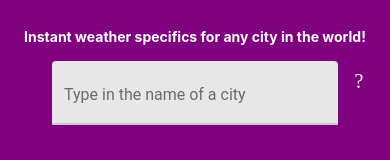
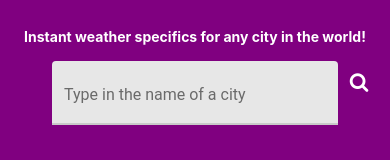
Before and after one commit to salvariable/CitySensations, a React Native app: screen / in a window 390 px wide. Shown: the part 338-498 px from the top of the page. Built offline with nearby package versions, Linux system fonts and the light colour scheme.

Commit message:
Fix icons, key differenciator and add created property with moment

```diff
--- a/App.js
+++ b/App.js
@@ -9,7 +9,7 @@
 import React from 'react';
 import {StyleSheet, View} from 'react-native';
 import {Provider as PaperProvider} from 'react-native-paper';
-import MaterialCommunityIcons from 'react-native-vector-icons/MaterialCommunityIcons';
+import FontAwesome from 'react-native-vector-icons/FontAwesome';
 import DataTopCard from './src/components/DataTopCard';
 import MapScreen from './src/components/MapScreen';
 import FooterSearchBar from './src/components/FooterSearchBar';
@@ -19,7 +19,7 @@ const App = () => {
   return (
     <PaperProvider
       settings={{
-        icon: (props) => <MaterialCommunityIcons {...props} />,
+        icon: (props) => <FontAwesome {...props} />,
       }}>
       <SearchesProvider>
         <View style={styles.container}>
--- a/package.json
+++ b/package.json
@@ -12,6 +12,7 @@
   },
   "dependencies": {
     "@react-native-community/async-storage": "^1.11.0",
+    "moment": "^2.27.0",
     "react": "16.13.1",
     "react-native": "0.63.2",
     "react-native-keyboard-manager": "^4.0.13-16",
--- a/src/components/DataTopCard.js
+++ b/src/components/DataTopCard.js
@@ -1,15 +1,15 @@
 import React from 'react';
 import {View, Text, SafeAreaView} from 'react-native';
-import {List, Icon} from 'react-native-paper';
 import {useSearchesValue} from '../api/SearchesContext';
+import FontAwesome5 from 'react-native-vector-icons/FontAwesome5';
 
 export default () => {
   const {currentCity} = useSearchesValue();
   const {name, country, main} = currentCity;
   const renderWeatherElement = (element) => {
     return (
-      <View style={{margin: 8}}>
-        {/* <Icon name={element.icon}></Icon> */}
+      <View style={{margin: 8, alignItems: 'center'}}>
+        <FontAwesome5 name={element.icon} size={24} color={'white'} />
         <Text style={{fontSize: 12, color: 'white'}}>{element.label}</Text>
         <Text
           style={{
--- a/src/components/FooterSearchBar.js
+++ b/src/components/FooterSearchBar.js
@@ -3,6 +3,7 @@ import {View, Text, Alert} from 'react-native';
 import {TextInput, Chip, IconButton} from 'react-native-paper';
 import {useSearchesValue} from '../api/SearchesContext';
 import AsyncStorage from '@react-native-community/async-storage';
+import moment from 'moment';
 
 export default () => {
   const [input, setInput] = useState(null);
@@ -47,6 +48,7 @@ export default () => {
           country: json.sys.country,
           main: json.main,
           coords: json.coord,
+          created: moment().format(),
         };
 
         switchCurrentCity(cityObject);
@@ -82,7 +84,7 @@ export default () => {
               style={{margin: 4}}
               onPress={() => switchCurrentCity(city)}
               onClose={() => deleteResult(city)}
-              key={() => city.name}>
+              key={city.created}>
               {city.name}
             </Chip>
           ))}
```
Also changed, not shown: 2 other files (tests, documents, lock files or other folders).
